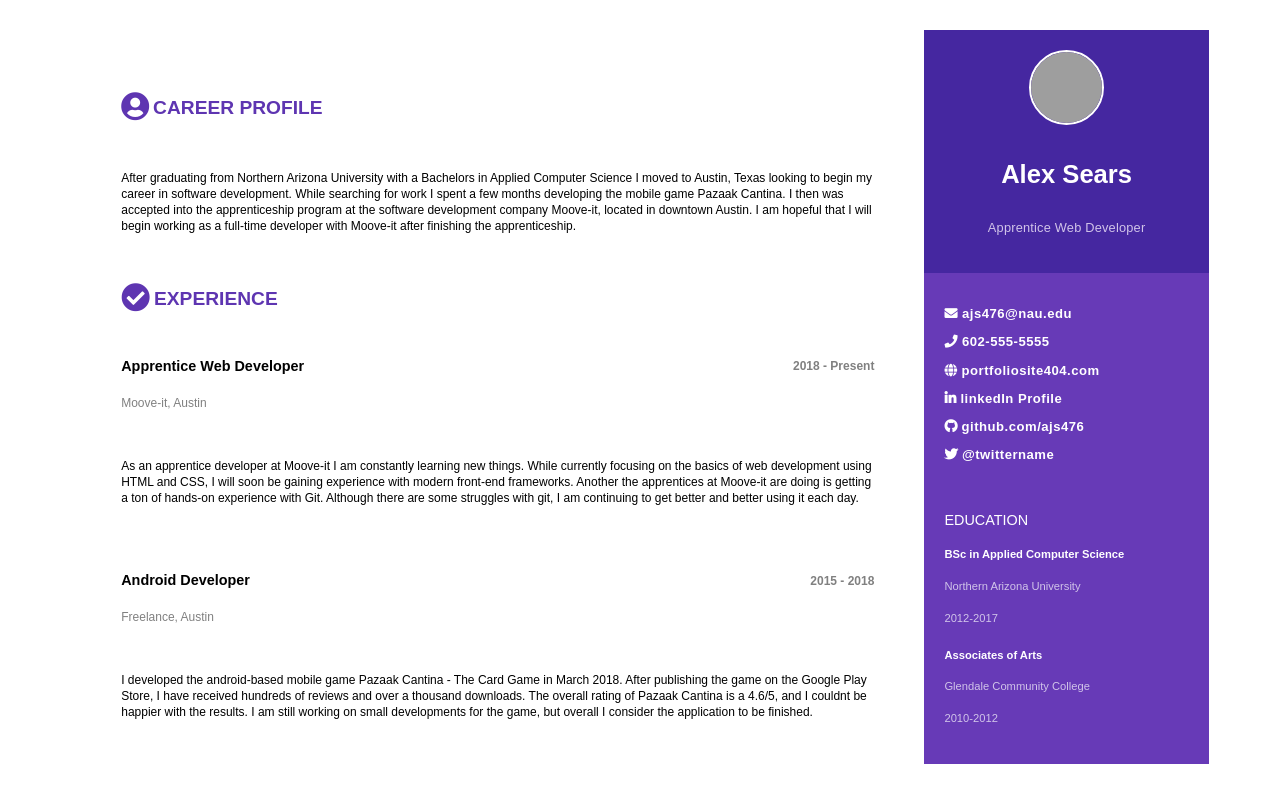
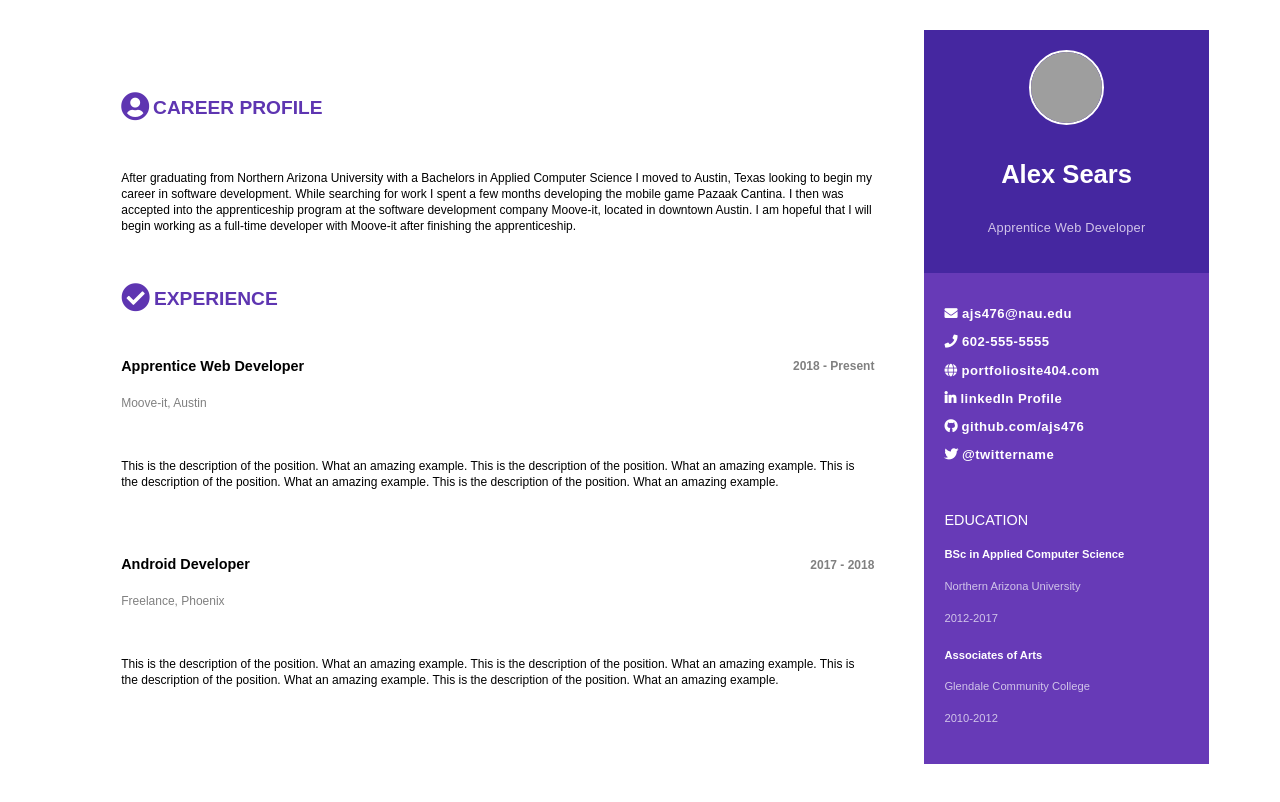
Before and after one commit to ajs476/react-resume, a React app in the folder resume-project/: page / in a window 1280 px wide. Shown: the top 802 px of the page. Built offline with nearby package versions, Linux system fonts and the light colour scheme; grey boxes are pictures that could not be loaded.

Commit message:
created Career and Experience react components to use

```diff
--- a/resume-project/src/App.js
+++ b/resume-project/src/App.js
@@ -1,10 +1,8 @@
 import React from 'react';
 
-
-const App = () => (
+const CareerComponent = () => {
+  return(
   <div>
-    <section className="container">
-      <section className="left-side">
     <div className="heading">
       <h2>
         <i className="fas fa-user-circle"></i>Career Profile</h2>
@@ -21,41 +19,66 @@ const App = () => (
         begin working as a full-time developer with Moove-it after finishing the apprenticeship.
       </p>
     </section>
+  </div>
+  );
+}
+
+const ExperienceComponent = (props) => {
+  return (
+    <div>
+      <section className="experience-heading">
+        <h2 hidden="hidden">Experience Information</h2>
+        <div className="exp-position-location">
+          <h3>{props.title}</h3>
+          <h4>{props.company}, {props.city}</h4>
+        </div>
+        <div className="exp-date">
+          <h4>{props.startDate} - {props.endDate}</h4>
+        </div>
+      </section>
+      <section className="content">
+        <h2 hidden="hidden">{props.title} Experience Information</h2>
+        <p>
+          {props.description}
+        </p>
+      </section>
+    </div>
+  );
+}
+
+const App = () => (
+  <div>
+    <section className="container">
+      <section className="left-side">
+        <CareerComponent></CareerComponent>
         <div className="heading">
           <h2>
             <i className="fas fa-check-circle"></i>Experience</h2>
         </div>
-        <section className="experience-heading">
-          <h2 hidden="hidden">Work Experience Information</h2>
-          <div className="exp-position-location">
-            <h3>Apprentice Web Developer</h3>
-            <h4>Moove-it, Austin</h4>
-          </div>
-          <div className="exp-date">
-            <h4>2018 - Present</h4>
-          </div>
-        </section>
-        <section className="content">
-          <h2 hidden="hidden">Apprentice Experience Information</h2>
-          <p>
-            As an apprentice developer at Moove-it I am constantly learning new things. While currently focusing on the basics of web development using HTML and CSS, I will soon be gaining experience with modern front-end frameworks. Another the apprentices at Moove-it are doing is getting a ton of hands-on experience with Git. Although there are some struggles with git, I am continuing to get better and better using it each day.
-          </p>
-        </section>
-        <section className="experience-heading">
-          <div className="exp-position-location">
-            <h3>Android Developer</h3>
-            <h4>Freelance, Austin</h4>
-          </div>
-          <div className="exp-date">
-            <h4>2015 - 2018</h4>
-          </div>
-        </section>
-        <section className="content">
-          <h2 hidden="hidden">Android Developer Experience Information</h2>
-          <p>
-            I developed the android-based mobile game Pazaak Cantina - The Card Game in March 2018. After publishing the game on the Google Play Store, I have received hundreds of reviews and over a thousand downloads. The overall rating of Pazaak Cantina is a 4.6/5, and I couldnt be happier with the results. I am still working on small developments for the game, but overall I consider the application to be finished.
-          </p>
-        </section>
+        <ExperienceComponent
+          title="Apprentice Web Developer"
+          company="Moove-it"
+          city="Austin"
+          startDate="2018"
+          endDate="Present"
+          description="This is the description of the position. What an amazing example.
+          This is the description of the position. What an amazing example.
+          This is the description of the position. What an amazing example.
+          This is the description of the position. What an amazing example."
+          >
+        </ExperienceComponent>
+        <ExperienceComponent
+          title="Android Developer"
+          company="Freelance"
+          city="Phoenix"
+          startDate="2017"
+          endDate="2018"
+          description="This is the description of the position. What an amazing example.
+          This is the description of the position. What an amazing example.
+          This is the description of the position. What an amazing example.
+          This is the description of the position. What an amazing example."
+          >
+        </ExperienceComponent>
       </section>
       <section className="right-side">
         <h2 hidden="hidden">Personal Information</h2>
```
Lines whose indentation alone changed are shown as unchanged.
